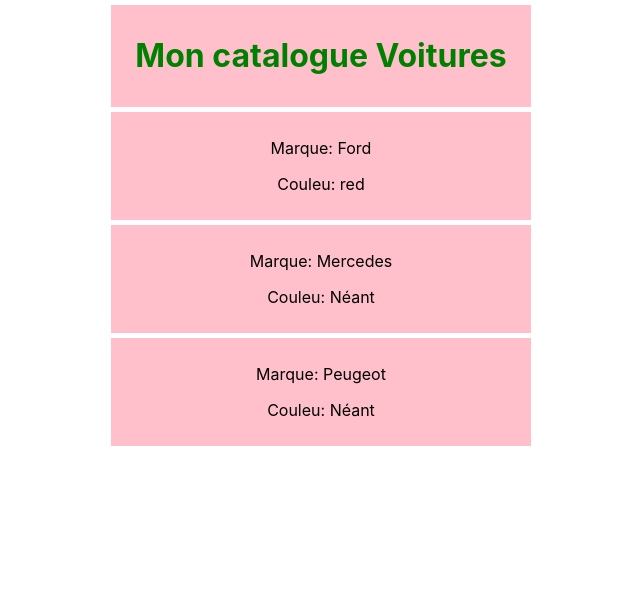
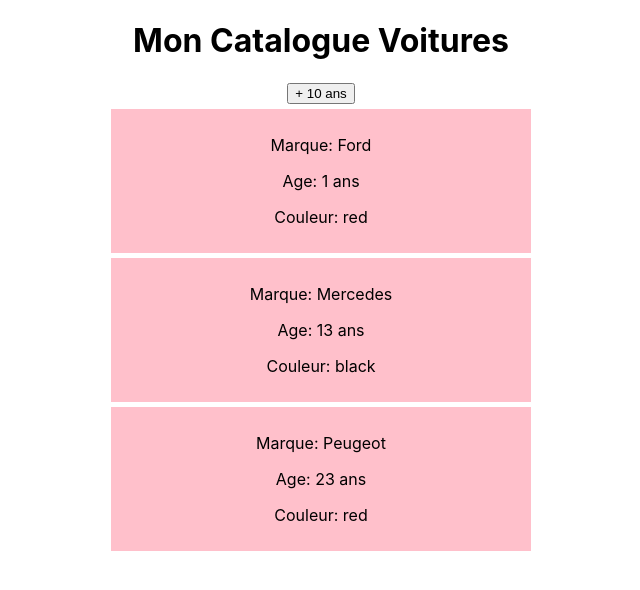
Before and after one commit to AlainNL/cars, a React (Create React App) app: page / in a window 1280 px wide. Shown: the top 590 px of the page, without its empty margins (319-959 px from the left). Built offline with nearby package versions, Linux system fonts and the light colour scheme.

Commit message:
add age + incrementation

```diff
--- a/src/App.js
+++ b/src/App.js
@@ -1,24 +1,17 @@
-import React, { Component } from 'react';
+import { Component } from 'react';
 import Mycars from './components/Mycars';
 import './App.css';
 
 class App extends Component {
 
-  state = {
-    title : 'Mon catalogue Voitures',
-    color : "Green"
+
+  render() {
+    return (
+      <div className='App'>
+        <Mycars />
+      </div>
+    )
   }
-  render () {
-    return (
-      <div className="App">
-        <Mycars
-          title={this.state.title}
-          color={this.state.color}
-        />
-      </div>
-    );
-  }
-
 }
 
 export default App;
--- a/src/components/Cars.js
+++ b/src/components/Cars.js
@@ -1,23 +1,16 @@
-import React from "react";
-import Wrapper from "./Wrapper";
+const Car = ({color, name, year}) => {
 
-const Car = ({children, color}) => {
+  const colorInfo = color ? <p>Couleur: {color}</p> : <p>Couleur: "Néant"</p>;
 
-    let colorInfo="";
-    if (color) {
-        colorInfo = color;
-    } else {
-        colorInfo = "Néant";
-    }
-
-    return children && (
-        <Wrapper>
-          <p>Marque: { children } </p>
-          <p>Couleu: { colorInfo }</p>
-        </Wrapper>
-
-    )
-
+  if (name) {
+      return (
+          <div style={ {backgroundColor: 'pink', width: '400px', padding: '10px', margin: '5px auto'} }>
+              <p>Marque: { name }</p>
+              <p>Age: { year }</p>
+              {colorInfo}
+          </div>
+      )
+  }
 }
 
-export default Car;
+export default Car
--- a/src/components/Header.js
+++ /dev/null
@@ -1,7 +0,0 @@
-const MyHeader = ({ myStyle, children }) => {
-  return (
-    <h1 style={{ color: myStyle }}>{children}</h1>
-  )
-}
-
-export default MyHeader
--- a/src/components/Mycars.js
+++ b/src/components/Mycars.js
@@ -1,30 +1,51 @@
-import React, { Component} from "react";
-import Car from "./Cars";
-import Wrapper from "./Wrapper";
-import MyHeader from "./Header";
+import { Component } from 'react'
+import Car from './Cars'
 
 class Mycars extends Component {
 
   state = {
-      cars: ["Ford", "Mercedes", "Peugeot"]
+    cars: [
+      { name: 'Ford', color: 'red', year: 2022},
+      { name: 'Mercedes', color: 'black', year: 2010},
+      { name: 'Peugeot', color: 'red', year: 2000}
+    ],
+    title: 'Mon Catalogue Voitures'
+  }
+
+  addTenYears = () => {
+
+      const updatedState = this.state.cars.map((param) => {
+          return param.year -=10;
+      })
+
+      this.setState({
+          updatedState
+      })
   }
 
   render() {
+
+    const year = new Date().getFullYear();
+
       return (
-          <div className="Cars">
-              <Wrapper>
-                  <MyHeader
-                    myStyle={this.props.color}
-                  >
-                  {this.props.title}
-                  </MyHeader>
-              </Wrapper>
-              <Car color="red">{this.state.cars[0]}</Car>
-              <Car>{this.state.cars[1]}</Car>
-              <Car>{this.state.cars[2]}</Car>
+          <div>
+              <h1>{this.state.title}</h1>
+
+              <button onClick={this.addTenYears}> + 10 ans</button>
+
+              {
+                this.state.cars.map((car, index) => {
+                  return(
+                    <div key={index}>
+                      <Car name={car.name} color={car.color} year={year - car.year + ' ans'}/>
+                    </div>
+                    )
+                })
+              }
           </div>
+
       )
   }
 }
 
-export default Mycars;
+export default Mycars
--- a/src/components/Wrapper.js
+++ /dev/null
@@ -1,9 +0,0 @@
-function Wrapper({ children }) {
-  return (
-    <div style={ {backgroundColor: 'pink', width:'400px', padding: '10px', margin: '5px auto'} }>
-        { children }
-    </div>
-  )
-}
-
-export default Wrapper
```
